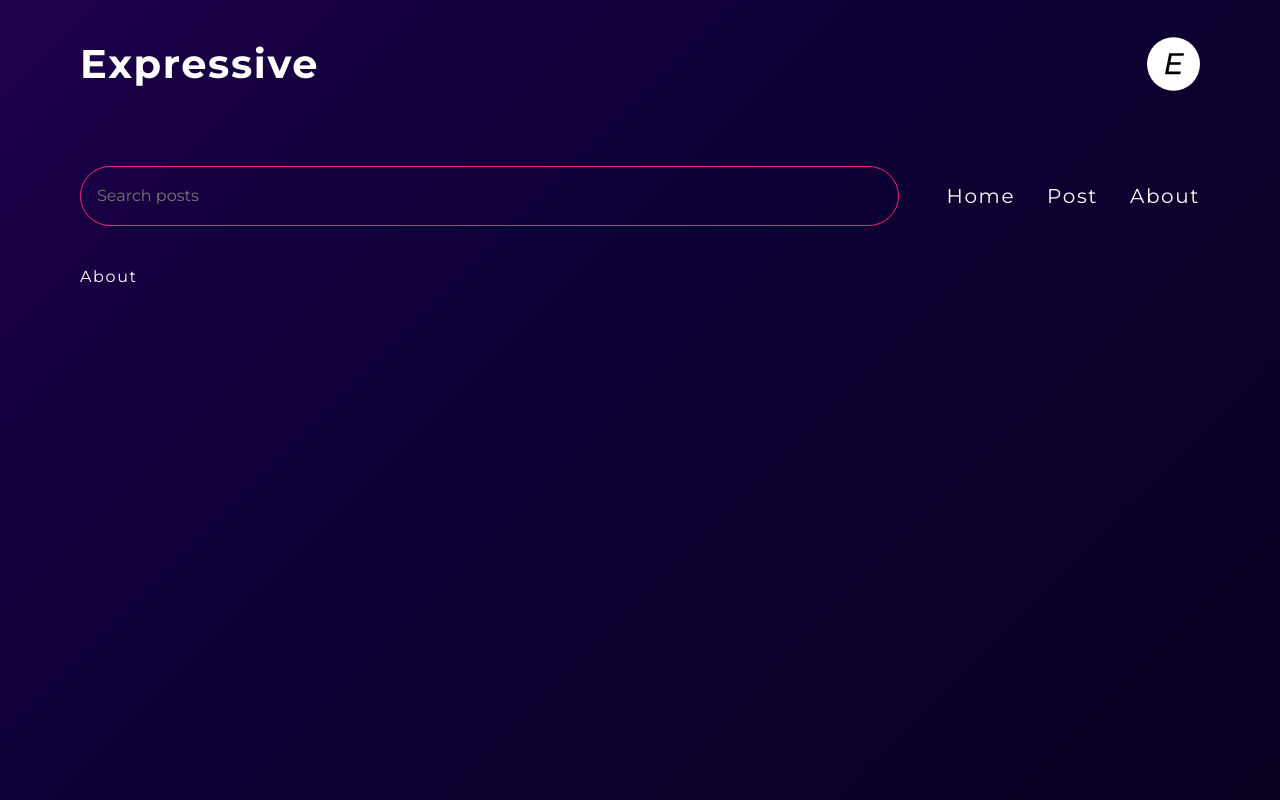
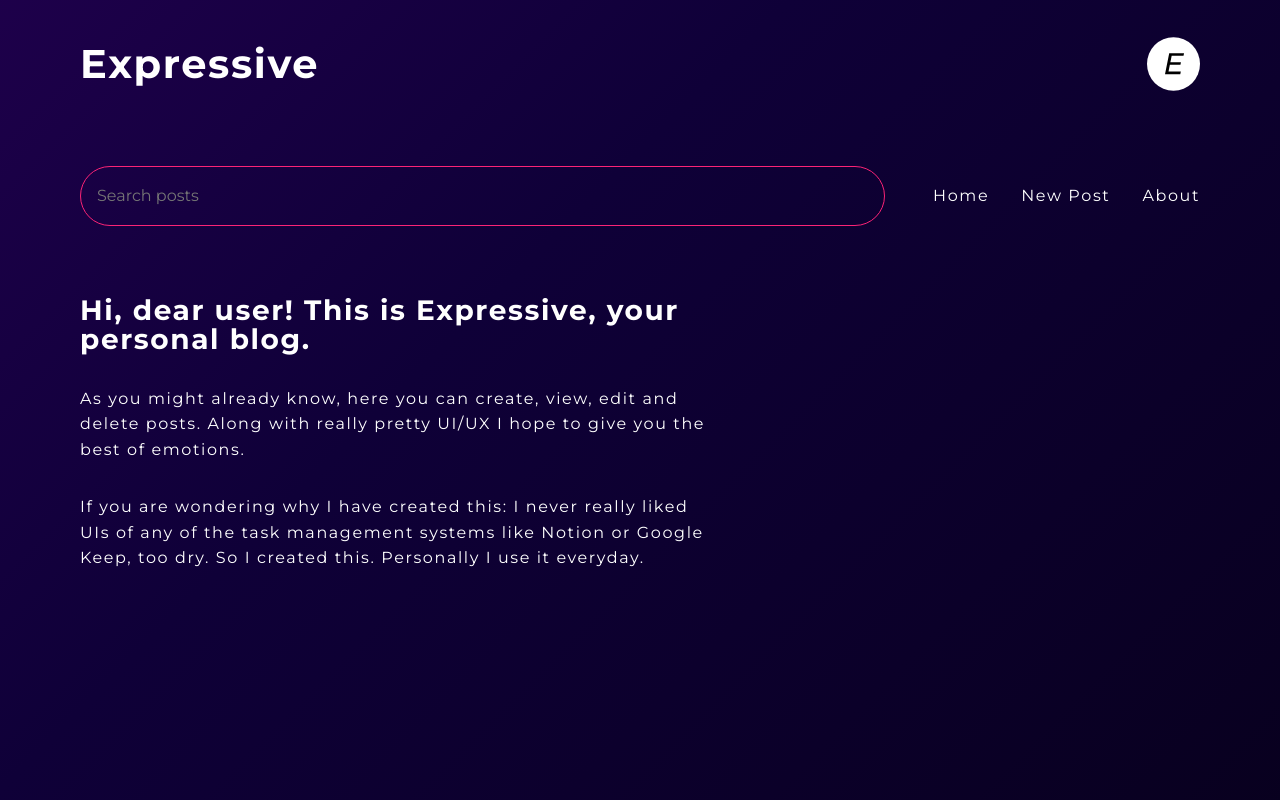
Before and after one commit to rdtabb/Blog-Express-Yourself, a React (Create React App) app: page /about in a window 1280 px wide. Built offline with nearby package versions, Linux system fonts and the light colour scheme; data requests are answered from the project's data file.

Commit message:
last commit before deployment. At least I hope it is last, unless something goes wrong of course

```diff
--- a/data/db.json
+++ /dev/null
@@ -1,10 +0,0 @@
-{
-  "posts": [
-    {
-      "id": 1,
-      "title": "You can Edit!",
-      "datetime": "February 25, 2023 2:18:36 PM",
-      "body": "You can edit everything!"
-    }
-  ]
-}
--- a/package.json
+++ b/package.json
@@ -8,6 +8,7 @@
     "@testing-library/user-event": "^13.5.0",
     "axios": "^1.3.4",
     "date-fns": "^2.29.3",
+    "easy-peasy": "^5.2.0",
     "react": "^18.2.0",
     "react-dom": "^18.2.0",
     "react-router-dom": "^6.8.1",
--- a/src/App.jsx
+++ b/src/App.jsx
@@ -14,10 +14,9 @@ import EditPost from "./components/routed/EditPost";
 import Home from "./components/routed/Home";
 // Date formatting
 import { format } from 'date-fns'
-import api from './api/posts'
 
 const App = () => {
-  const [posts, setPosts] = useState([])
+  const [posts, setPosts] = useState(JSON.parse(localStorage.getItem("posts")) || [])
   const [search, setSearch] = useState('')
   const [searchResult, setSearchResult] = useState([])
   const [postTitle, setPostTitle] = useState('')
@@ -25,25 +24,6 @@ const App = () => {
   const [editTitle, setEditTitle] = useState('')
   const [editBody, setEditBody] = useState('')
   const navigate = useNavigate()
-
-  useEffect(() => {
-    const fetchPosts = async () => {
-      try {
-        const response = await api.get('/posts')
-        setPosts(response.data)
-      } catch (err) {
-        if (err.response) {
-          console.log(err.response.data)
-          console.log(err.response.status)
-          console.log(err.response.headers)
-        } else {
-          console.log(`Error: ${err.message}`)
-        }
-      }
-    }
-
-    fetchPosts()
-  }, [])
 
   useEffect(() => {
     const filteredResults = posts.filter((post) =>
@@ -59,7 +39,7 @@ const App = () => {
     navigate('/')
   }
 
-  const handleSubmit = async (e) => {
+  const handleSubmit = (e) => {
     e.preventDefault()
     const id = posts.length ? posts[posts.length - 1].id + 1 : 1
     const post = {
@@ -68,61 +48,44 @@ const App = () => {
       datetime: `${format(new Date(), 'MMMM dd, yyyy pp')}`,
       body: `${postBody}`
     }
-    try {
-      const reponse = await api.post('/posts', post)
-      const newPosts = [...posts, reponse.data]
-      setPostBody('')
-      setPostTitle('')
-      setAndNavigate(newPosts)
-    } catch (err) {
-      console.log(`Error: ${err.message}`)
-    }
+    const newPostsList = [...posts, post]
+    setAndNavigate(newPostsList)
   }
 
-  const handleDelete = async (id) => {
-    try {
-      await api.delete(`/posts/${id}`)
+  const handleDelete = (id) => {
     const newList = posts.filter(post =>
       post.id != id
     )
     setAndNavigate(newList)
-    } catch (err) {
-      console.log(err.message)
-    }
   }
 
-  const handleEdit = async (id) => {
+  const handleEdit = (id) => {
     const updatedPost = {
       id,
       title: `${editTitle}`,
       datetime: `${format(new Date(), 'MMMM dd, yyyy pp')}`,
       body: `${editBody}`
     }
-    try {
-      const response = await api.put(`/posts/${id}`, updatedPost)
     setPosts(posts.map(post =>
-        post.id === id ? {...response.data } : post
+      post.id === id ? {...updatedPost } : post
     ))
     setEditTitle('')
     setEditBody('')
     navigate('/')
-    } catch (err) {
-      console.log(`Error: ${err.message}`)
-    }
   }
 
   const handleToggle = (e) => {
-    const button = document.querySelector('.header__toggle')
-    const navigation = document.querySelector('.nav__list')
-    const visibility = button.getAttribute('aria-expanded')
-    if (visibility === 'true') {
-      button.setAttribute('aria-expanded', 'false')
-      navigation.setAttribute('aria-expanded', 'false')
+    const button = document.querySelector(".header__toggle");
+    const navigation = document.querySelector(".nav__list");
+    const visibility = button.getAttribute("aria-expanded");
+    if (visibility === "true") {
+      button.setAttribute("aria-expanded", "false");
+      navigation.setAttribute("aria-expanded", "false");
     } else {
-      button.setAttribute('aria-expanded', 'true')
-      navigation.setAttribute('aria-expanded', 'true')
+      button.setAttribute("aria-expanded", "true");
+      navigation.setAttribute("aria-expanded", "true");
     }
-  }
+  };
 
   return (
       <>
--- a/src/api/posts.jsx
+++ /dev/null
@@ -1,5 +0,0 @@
-import axios from 'axios'
-
-export default axios.create({
-    baseURL: 'http://localhost:3500'
-})
--- a/src/components/fixed/Header.jsx
+++ b/src/components/fixed/Header.jsx
@@ -1,4 +1,5 @@
-const Header = ({ handleToggle }) => {
+const Header = ( {handleToggle}) => {
+
   return (
     <header className="header">
       <h1 className="header__heading">
--- a/src/components/fixed/Nav.jsx
+++ b/src/components/fixed/Nav.jsx
@@ -1,6 +1,7 @@
 import { Link } from "react-router-dom"
 
-const Nav = ({search, setSearch}) => {
+const Nav = ({ search, setSearch }) => {
+
   return (
     <nav className="nav">
         <form onSubmit={(e) => e.preventDefault()}>
@@ -18,7 +19,7 @@ const Nav = ({search, setSearch}) => {
             <Link className="nav__link" to="/">Home</Link>
           </li>
           <li className="list-item">
-            <Link className="nav__link" to="/post">Post</Link>
+            <Link className="nav__link" to="/post">New Post</Link>
           </li>
           <li className="list-item">
             <Link className="nav__link" to="/about">About</Link>
--- a/src/components/routed/About.jsx
+++ b/src/components/routed/About.jsx
@@ -1,9 +1,21 @@
 const About = () => {
   return (
-    <main>
-        <h1>About</h1>
+    <main className="about">
+      <h1 className="about__header">
+        Hi, dear user! This is Expressive, your personal blog.
+      </h1>
+      <p className="about__description">
+        As you might already know, here you can create, view, edit and delete
+        posts. Along with really pretty UI/UX I hope to give you the best of
+        emotions.
+      </p>
+      <p className="about__description">
+        If you are wondering why I have created this: I never really liked UIs
+        of any of the task management systems like Notion or Google Keep, too
+        dry. So I created this. Personally I use it everyday.
+      </p>
     </main>
-  )
-}
+  );
+};
 
-export default About
+export default About;
--- a/src/components/routed/Home.jsx
+++ b/src/components/routed/Home.jsx
@@ -6,7 +6,7 @@ const Home = ({ posts }) => {
         {posts.length ? (
           <Feed posts={posts} />
         ) : (
-          <p className="home__empty">Your feed is empty! Go to the Post page to create the new Post!</p>
+          <p className="home__empty">Your feed is empty! Go to the New Post page to create the new Post!</p>
         )}
     </main>
   )
--- a/src/components/routed/PostPage.jsx
+++ b/src/components/routed/PostPage.jsx
@@ -1,6 +1,6 @@
 import { useParams, Link } from "react-router-dom"
 
-const PostPage = ({ posts, handleDelete }) => {
+const PostPage = ({posts, handleDelete}) => {
   const { id } = useParams()
   const post = posts
     .find(post =>
--- a/src/hooks/useWindowSize.jsx
+++ /dev/null
@@ -1,5 +0,0 @@
-import { useState, useEffect } from "react";
-
-const useWindowSize = () => {
-
-}
--- a/src/styles/index.scss
+++ b/src/styles/index.scss
@@ -208,7 +208,7 @@ body #root {
 
     &__link {
         position: relative;
-        font-size: clamp(var(--fs-400), 4vw, var(--fs-500));
+        font-size: clamp(var(--fs-300), 4vw, var(--fs-500));
         color: var(--clr-white);
         text-decoration: none;
         transition: all 150ms ease-in;
@@ -264,7 +264,7 @@ body #root {
 
             height: 100vh;
             width: 60%;
-            padding: 9rem 5rem 0;
+            padding: 9rem clamp(2rem, 10vw, 5rem) 0;
 
             background-color: hsl(var(--clr-white), 0.05);
             backdrop-filter: blur(1rem);
@@ -492,3 +492,24 @@ body #root {
         }
     }
 }
+
+/* ----------------------------- */
+/* About page                    */
+/* ----------------------------- */
+
+.about {
+    display: grid;
+    gap: 2rem;
+    margin-block: clamp(1rem, 5vw, 2rem);
+    max-width: 60ch;
+
+    &__header {
+        font-size: var(--fs-600);
+        font-weight: var(--fw-700);
+        line-height: 102%;
+    }
+
+    &__description {
+
+    }
+}
```
Also changed, not shown: src/hooks/useAxiosFetch.jsx (added, +48 -0 lines), 1 other file (tests, documents, lock files or other folders). Lines whose indentation alone changed are shown as unchanged.
